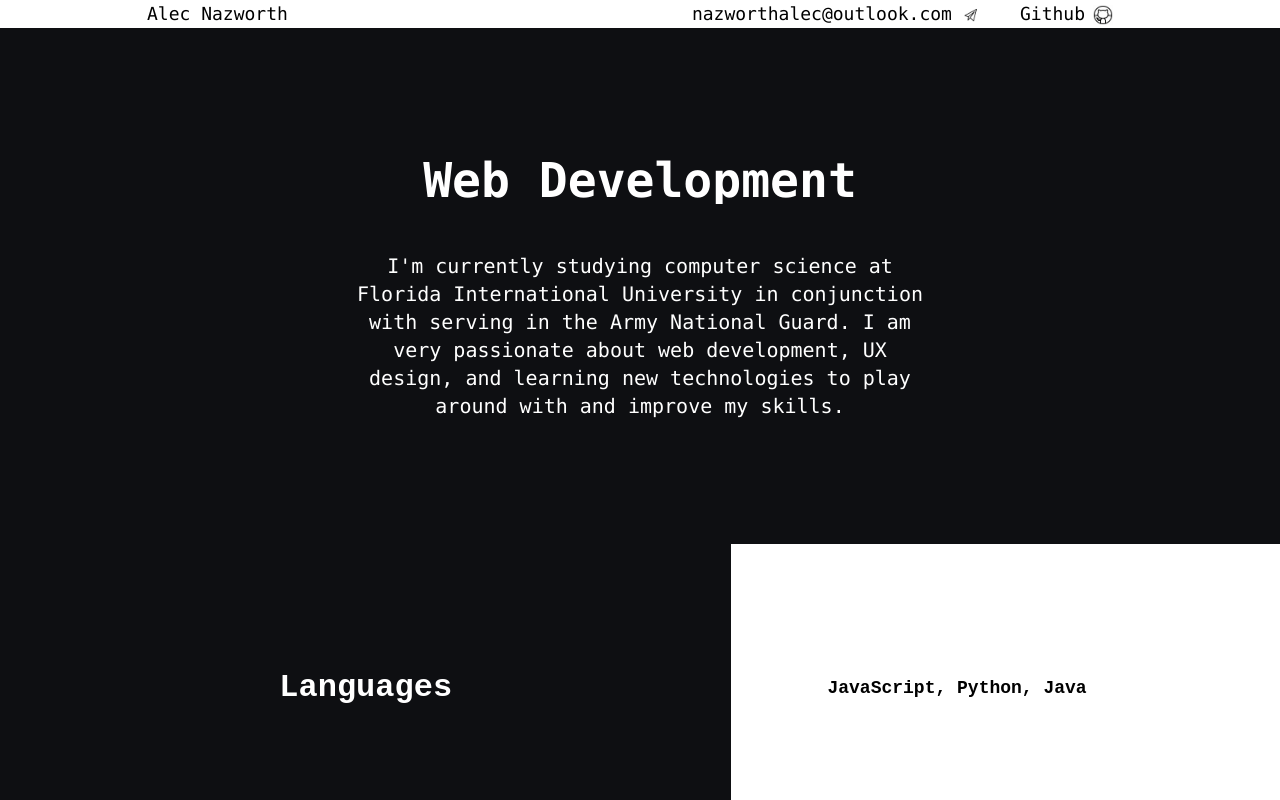
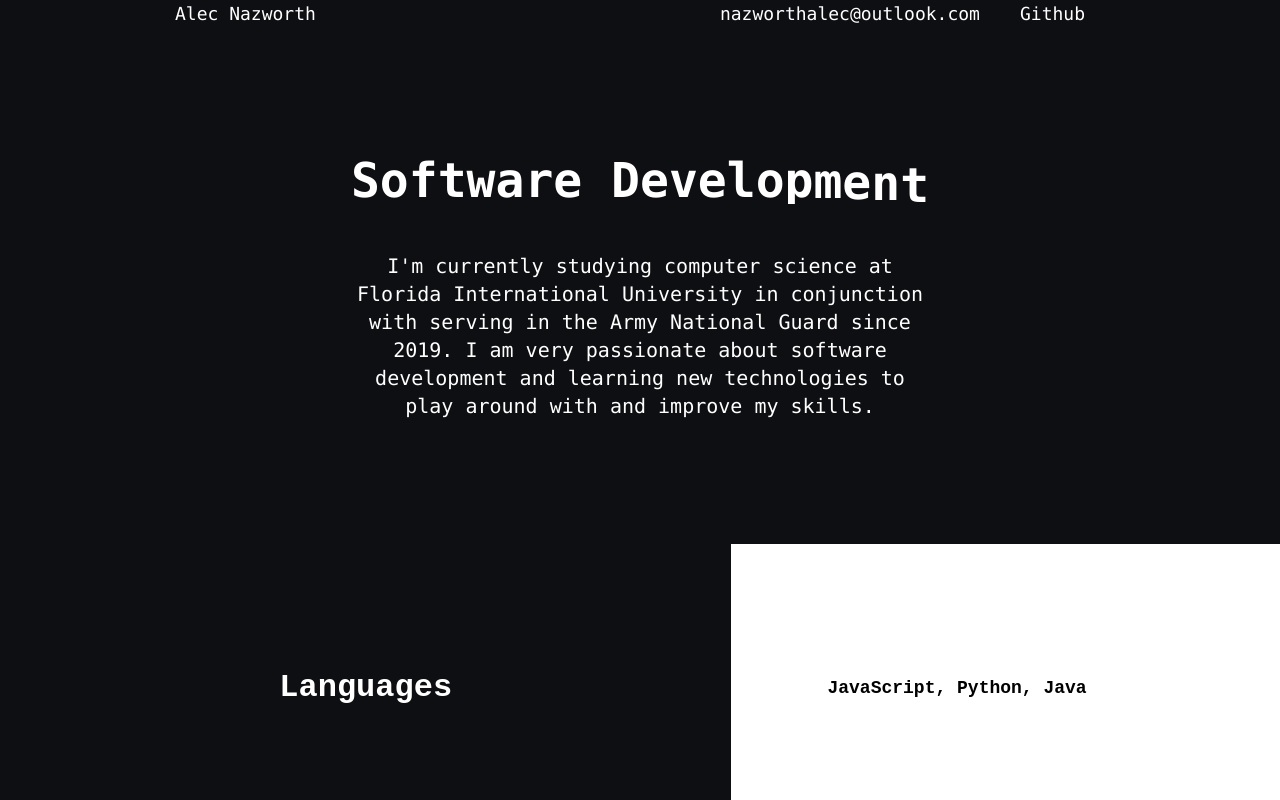
Before and after one commit to alecnazzy/alecnazzy, a React (Create React App) app: page / in a window 1280 px wide. Shown: the top 800 px of the page. Built offline with nearby package versions, Linux system fonts and the light colour scheme.

Commit message:
-minor change to bio, header animation

```diff
--- a/src/components/Profile.js
+++ b/src/components/Profile.js
@@ -3,12 +3,12 @@ import HeaderAnimate from "./UI/header-animate";
 export default function Profile() {
   return (
     <div className="mt-32 mb-24 flex flex-col flex-wrap justify-center align-center items-center">
-      <HeaderAnimate headers={["Full-Stack", "Web Development", "UX Design"]} />
+      <HeaderAnimate headers={["Full-Stack", "Software Development"]} />
 
       <p className="mx-auto w-3/6 text-center mt-5 text-xl font-mono p-7">
         I'm currently studying computer science at Florida International
-        University in conjunction with serving in the Army National Guard. I am
-        very passionate about web development, UX design, and learning new
+        University in conjunction with serving in the Army National Guard since
+        2019. I am very passionate about software development and learning new
         technologies to play around with and improve my skills.
       </p>
     </div>
--- a/src/components/UI/navbar.js
+++ b/src/components/UI/navbar.js
@@ -1,24 +1,19 @@
 export default function Navbar() {
   return (
-    <div className="w-full top-0 mt-0 text-lg  font-mono bg-white text-black">
+    <div className="w-full top-0 mt-0 text-lg  font-mono">
       <ul className="flex justify-center justify-items-center">
         <li className="mr-5 mr-96 ">Alec Nazworth</li>
 
         <li className="mr-5 ml-5">
-          <p className="text-lg  w-fit group">
+          <p className="text-lg  w-fit group hover:underline">
             <a href="mailto:nazworthalec@outlook.com">
               nazworthalec@outlook.com
             </a>
-            <img
-              src="icons/icons8-paper-plane.gif"
-              alt="email icon"
-              className="h-5 w-5 ml-2 inline-block "
-            />
           </p>
         </li>
 
         <li className="mr-5 ml-5">
-          <p className="text-lg w-fit group">
+          <p className="text-lg w-fit group hover:underline">
             <a
               href="https://github.com/alecnazzy"
               rel="noreferrer"
@@ -26,11 +21,6 @@ export default function Navbar() {
             >
               Github
             </a>
-            <img
-              src="icons/icons8-github.gif"
-              alt="github icon"
-              className="h-5 w-5 ml-2 inline-block "
-            />
           </p>
         </li>
       </ul>
```
